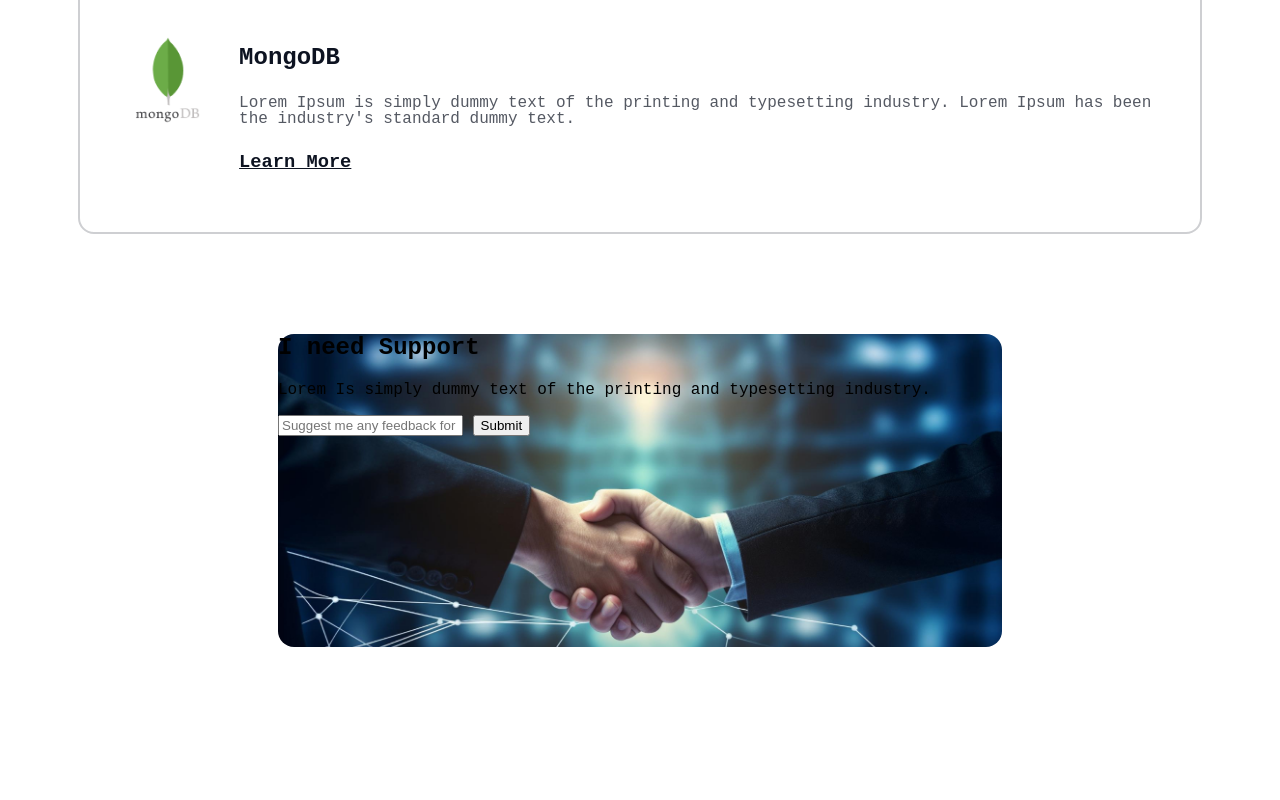
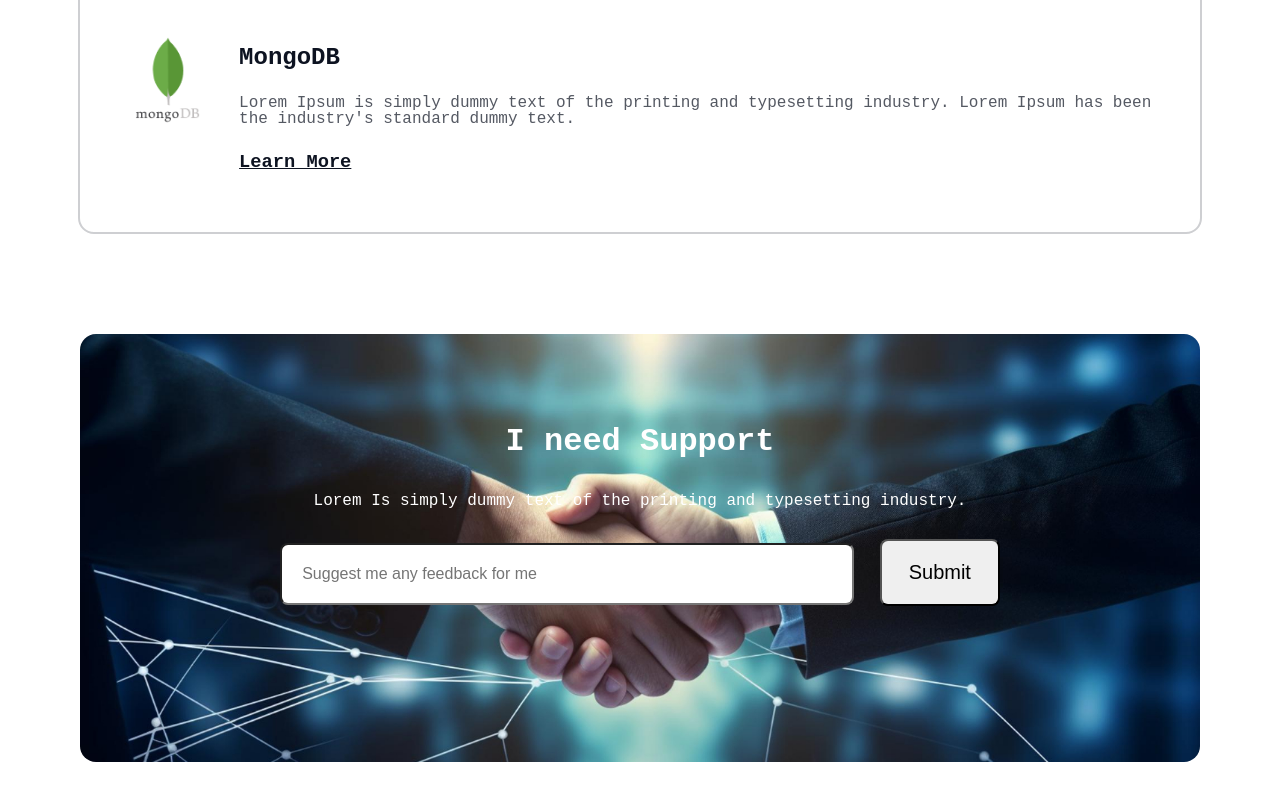
Before and after one commit to aahmaadcsecu21/B10A1-First-Challange, a plain HTML site: page index.html in a window 1280 px wide. Shown: the part 4924-5724 px from the top of the page. Before the commit the page ends 5671 px from the top, so only its background shows below. Drawn offline with Linux system fonts and the light colour scheme; a web font is replaced by a local one.

Commit message:
added the support part, not so good yet

```diff
--- a/Styles/style.css
+++ b/Styles/style.css
@@ -309,11 +309,46 @@ iframe{
 
 .support{
     max-width: 1040px;
-    height: 313px;
+    margin: 0 auto;
+    height: 300px;
+    background-image: url('../assets/handshake.jpg');
+    background-position: center center;
+    background-size: cover;
+    justify-content: center;
+    align-items: center;
     border-radius: 16px;
-    background-image: url('../assets/handshake.jpg');
-    background-size: cover;
-    margin: 0 270px auto;
     margin-bottom: 100px;
-    align-items: center;
+    text-align: center;
+    padding: 64px 40px;
+    color: white;
 }
+
+.support-title{
+    font-weight: bold;
+    font-size: 32px;
+    line-height: 36px;
+}
+
+.support-description{
+    line-height: 28px;
+    font-size: 16px;
+    margin-top: 16px;
+    margin-bottom: 24px;
+}
+
+.support input[type="text"]{
+    padding: 20px;
+    width: 530px;
+    font-size: 16px;
+    border-radius: 8px;
+    margin-right: 16px;
+    color: rgba(13, 19, 33, 0.4);
+}
+
+.support button{
+    padding: 20px;
+    border-radius: 8px;
+    width: 120px;
+    font-weight: 500;
+    font-size: 20px;
+}
--- a/index.html
+++ b/index.html
@@ -207,7 +207,8 @@
       </section>
       <!-- Support Section -->
       <section class="support">
-        <div class="support-part">
+        <div class="support-info">
+          <div class="support-part">
             <h2 class="support-title">I need Support</h2>
             <p class="support-description">
               Lorem Is simply dummy text of the printing and typesetting
@@ -215,9 +216,14 @@
             </p>
           </div>
           <form class="support-form">
-            <input type="text" name="" id="" placeholder="Suggest me any feedback for me" required>
-            <button type="submit">Submit</button>
+            <input
+              type="text"
+              placeholder="Suggest me any feedback for me"
+              required
+            />
+            <button class="support-button" type="submit">Submit</button>
           </form>
+        </div>
       </section>
     </main>
     <footer></footer>
```
